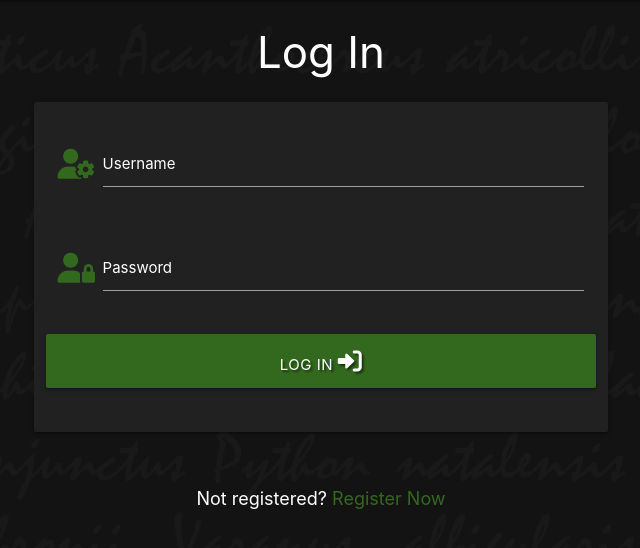
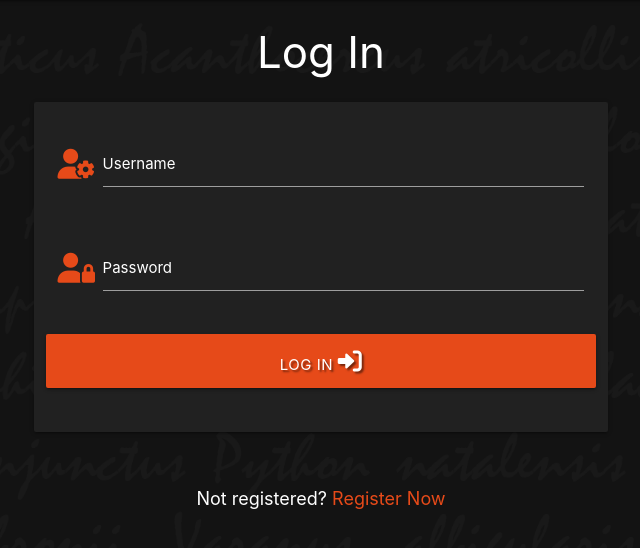
Before and after one commit to SpooshDoosh/MP3-ReptilianDictionary, a Flask app: page /login in a window 1280 px wide. Shown: the part 64-612 px from the top of the page, without its empty margins (319-959 px from the left). Run offline with Flask 2, Linux system fonts and the light colour scheme; some libraries are stand-ins or nearby versions.

Commit message:
Change colour of icons, button and Register Now link

```diff
--- a/templates/login.html
+++ b/templates/login.html
@@ -9,7 +9,7 @@
                 <!-- Username Field -->
                 <div class="row">
                     <div class="input-field col s12">
-                        <i class="fas fa-user-cog prefix light-green-text text-darken-4"></i>
+                        <i class="fas fa-user-cog prefix deep-orange-text text-darken-2"></i>
                         <input id="username" name="username" type="text" class="validate" required>
                         <label for="username">Username</label>
                       </div>
@@ -17,14 +17,14 @@
                 <!-- Password Field -->
                 <div class="row">
                     <div class="input-field col s12">
-                        <i class="fas fa-user-lock prefix light-green-text text-darken-4"></i>
+                        <i class="fas fa-user-lock prefix deep-orange-text text-darken-2"></i>
                         <input id="password" name="password" type ="password" class="validate" required>
                         <label for="password">Password</label>
                     </div>
                 </div>
                 <!-- Submit Button -->
                 <div class="row">
-                    <button type="submit" class="col s12 btn-large light-green darken-4 text-shadow">
+                    <button type="submit" class="col s12 btn-large deep-orange darken-2 text-shadow">
                         Log In
                         <i class="fas fa-sign-in-alt"></i></button>
                 </div>
@@ -35,7 +35,7 @@
     <div class="row">
         <div class="col s12">
             <p class="center-align text-1">
-               Not registered? <a href="{{ url_for('register') }}" class="light-green-text text-darken-4">Register Now</a>
+               Not registered? <a href="{{ url_for('register') }}" class="deep-orange-text text-darken-2">Register Now</a>
             </p>
         </div>
     </div>
```
